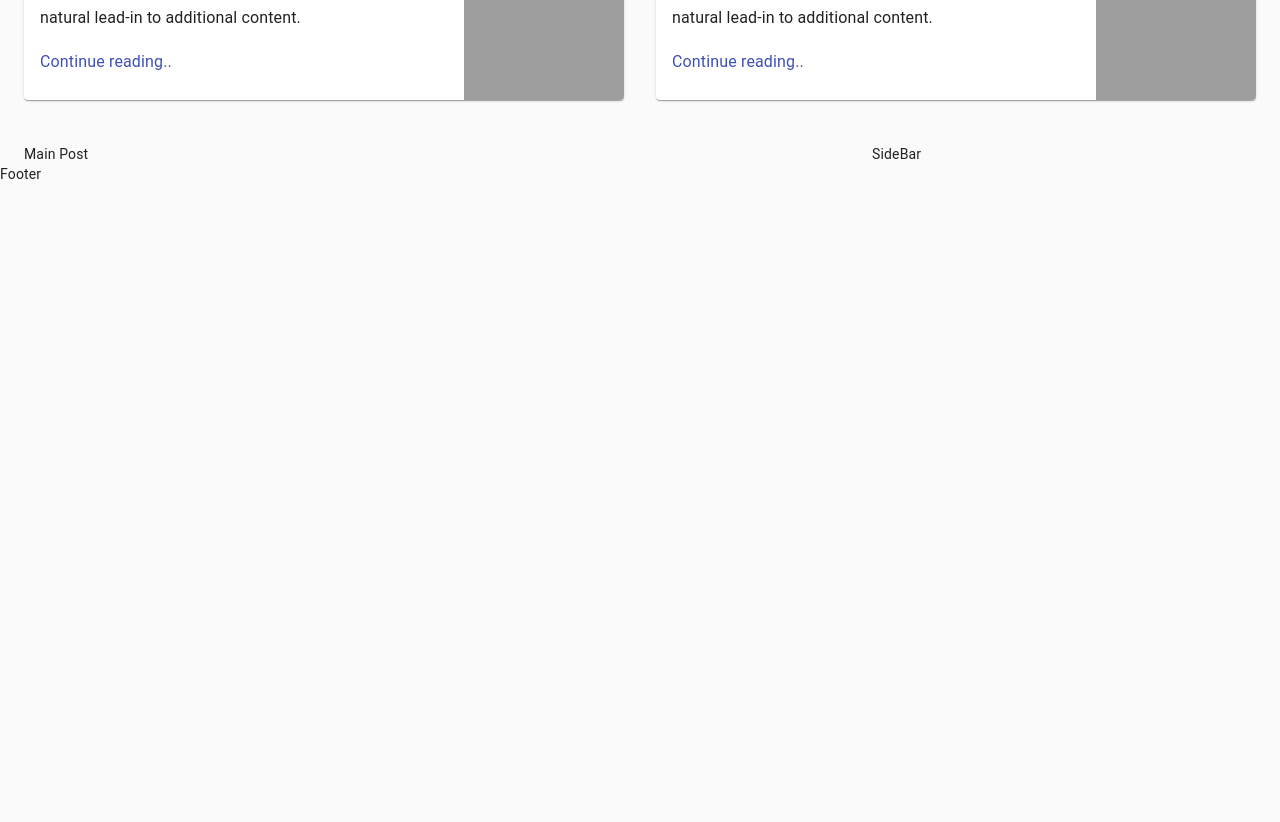
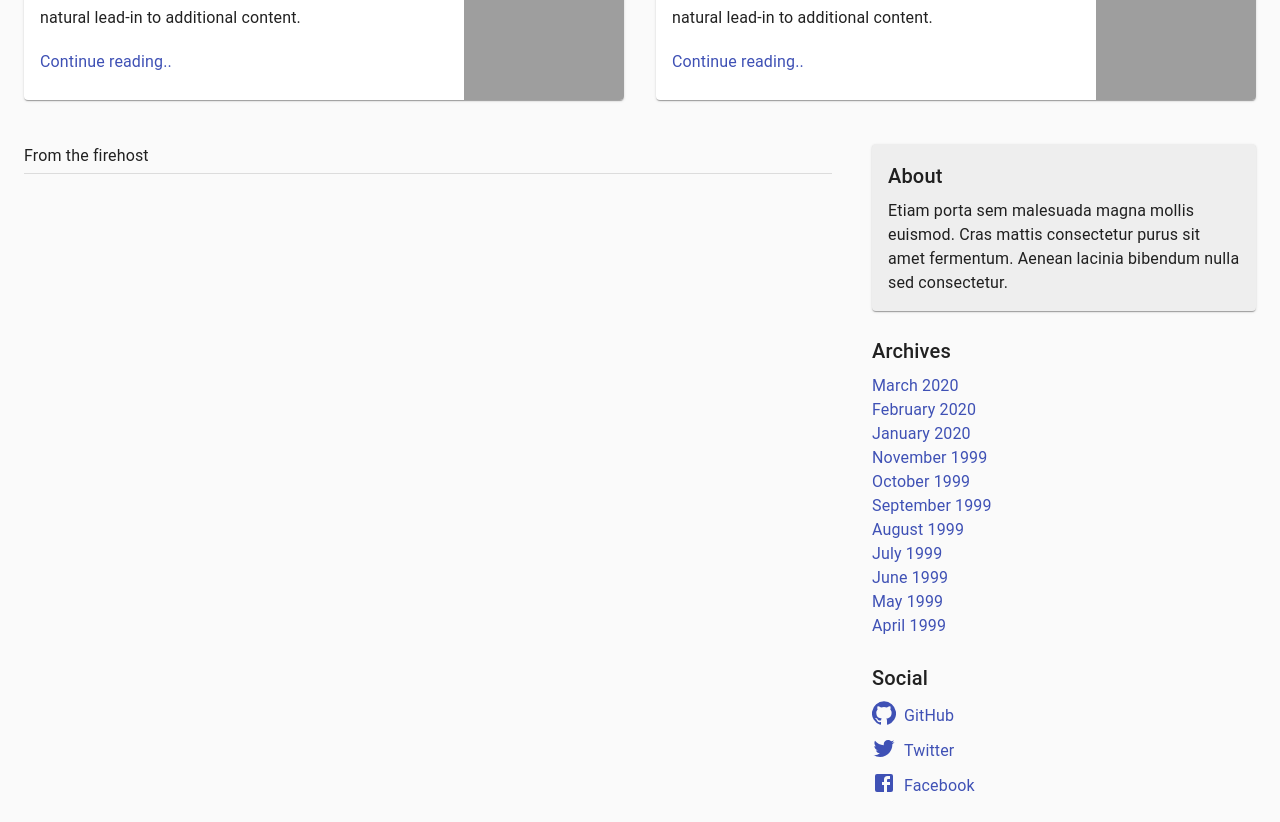
Before and after one commit to viktor1910/material-ui-template, a React (Create React App) app: page /blog in a window 1280 px wide. Shown: the part 609-1431 px from the top of the page. Before the commit the page ends 800 px from the top, so only its background shows below. Built offline with nearby package versions, Linux system fonts and the light colour scheme; grey boxes are pictures that could not be loaded.

Commit message:
blog done

```diff
--- a/src/components/blog/Footer.tsx
+++ /dev/null
@@ -1,11 +0,0 @@
-import React from 'react'
-
-const Footer = () => {
-    return (
-        <div>
-            Footer
-        </div>
-    )
-}
-
-export default Footer
--- a/src/components/blog/Main.tsx
+++ b/src/components/blog/Main.tsx
@@ -1,10 +1,20 @@
 import React from 'react';
 import Grid from '@material-ui/core/Grid';
+import { Typography } from '@material-ui/core';
+import Divider from '@material-ui/core/Divider';
 
-const Main = () => {
+interface Props {
+    title: string,
+    post: string,
+}
+const Main = (props: Props) => {
+    const { title, post } = props
     return (
         <Grid item xs={12} md={8}>
-            Main Post
+            <Typography component="h6" gutterBottom>
+                {title}
+            </Typography>
+            <Divider />
         </Grid>
     )
 }
--- a/src/components/blog/Sidebar.tsx
+++ b/src/components/blog/Sidebar.tsx
@@ -1,10 +1,70 @@
 import React from 'react';
+import { makeStyles } from '@material-ui/core/styles';
 import Grid from '@material-ui/core/Grid';
+import Paper from '@material-ui/core/Paper';
+import Typography from '@material-ui/core/Typography';
+import Link from '@material-ui/core/Link';
+import { OverridableComponent } from '@material-ui/core/OverridableComponent';
+import { SvgIconTypeMap } from '@material-ui/core/SvgIcon/SvgIcon';
 
-const Sidebar = () => {
+type Archives = {
+    title: string,
+    url: string
+}
+type Social = {
+    name: string,
+    icon: OverridableComponent<SvgIconTypeMap<{}, "svg">>
+}
+interface Props {
+    sidebar: {
+        title: string,
+        description: string,
+        archives: Archives[],
+        social: Social[],
+    }
+}
+
+const useStyles = makeStyles((theme) => ({
+    sidebarAbout: {
+        padding: theme.spacing(2),
+        backgroundColor: theme.palette.grey[200],
+    },
+    section: {
+        marginTop: theme.spacing(3)
+    }
+}))
+const Sidebar = (props: Props) => {
+    const { title, description, archives, social } = props.sidebar
+    const classes = useStyles();
     return (
         <Grid item xs={12} md={4}>
-            SideBar
+            <Paper className={classes.sidebarAbout}>
+                <Typography variant="h6" gutterBottom>
+                    {title}
+                </Typography>
+                <Typography>{description}</Typography>
+            </Paper>
+            <Typography variant="h6" gutterBottom className={classes.section}>
+                Archives
+            </Typography>
+            {archives.map(archive => (
+                <Link display="block" variant="body1" href={archive.url} key={archive.title}>
+                    {archive.title}
+                </Link>
+            ))}
+            <Typography variant="h6" gutterBottom className={classes.section}>
+                Social
+            </Typography>
+            {social.map((network) => (
+                <Link display="block" variant="body1" href="#" key={network.name}>
+                    <Grid container direction="row" spacing={1} alignItems="center">
+                        <Grid item>
+                            <network.icon />
+                        </Grid>
+                        <Grid item>{network.name}</Grid>
+                    </Grid>
+                </Link>
+            ))}
         </Grid>
     )
 }
--- a/src/pages/Blog.tsx
+++ b/src/pages/Blog.tsx
@@ -8,8 +8,11 @@ import MainFeaturePost from '../components/blog/MainFeaturePost';
 import FeaturePost from '../components/blog/FeaturePost';
 import Header from '../components/blog/Header';
 import Main from '../components/blog/Main';
-import Footer from '../components/blog/Footer';
 import Sidebar from '../components/blog/Sidebar';
+
+import GitHubIcon from '@material-ui/icons/GitHub';
+import FacebookIcon from '@material-ui/icons/Facebook';
+import TwitterIcon from '@material-ui/icons/Twitter';
 
 const useStyles = makeStyles((theme) => ({
     main: {
@@ -58,6 +61,30 @@ const mainFeaturedPost = {
     linkText: 'Continue reading…',
 };
 
+const sidebar = {
+    title: 'About',
+    description:
+      'Etiam porta sem malesuada magna mollis euismod. Cras mattis consectetur purus sit amet fermentum. Aenean lacinia bibendum nulla sed consectetur.',
+    archives: [
+      { title: 'March 2020', url: '#' },
+      { title: 'February 2020', url: '#' },
+      { title: 'January 2020', url: '#' },
+      { title: 'November 1999', url: '#' },
+      { title: 'October 1999', url: '#' },
+      { title: 'September 1999', url: '#' },
+      { title: 'August 1999', url: '#' },
+      { title: 'July 1999', url: '#' },
+      { title: 'June 1999', url: '#' },
+      { title: 'May 1999', url: '#' },
+      { title: 'April 1999', url: '#' },
+    ],
+    social: [
+      { name: 'GitHub', icon: GitHubIcon },
+      { name: 'Twitter', icon: TwitterIcon },
+      { name: 'Facebook', icon: FacebookIcon },
+    ],
+  };
+
 const Blog = () => {
     const classes = useStyles();
     return (
@@ -70,12 +97,11 @@ const Blog = () => {
                         {featuredPosts.map(post => <FeaturePost key={post.title} post={post}/>)}
                     </Grid>
                     <Grid container spacing={5} className={classes.main}>
-                        <Main />
-                        <Sidebar />
+                        <Main title="From the firehost" post='main post here' />
+                        <Sidebar sidebar={sidebar}/>
                     </Grid>
                 </main>
             </Container>
-            <Footer />
         </>
     )
 }
```
